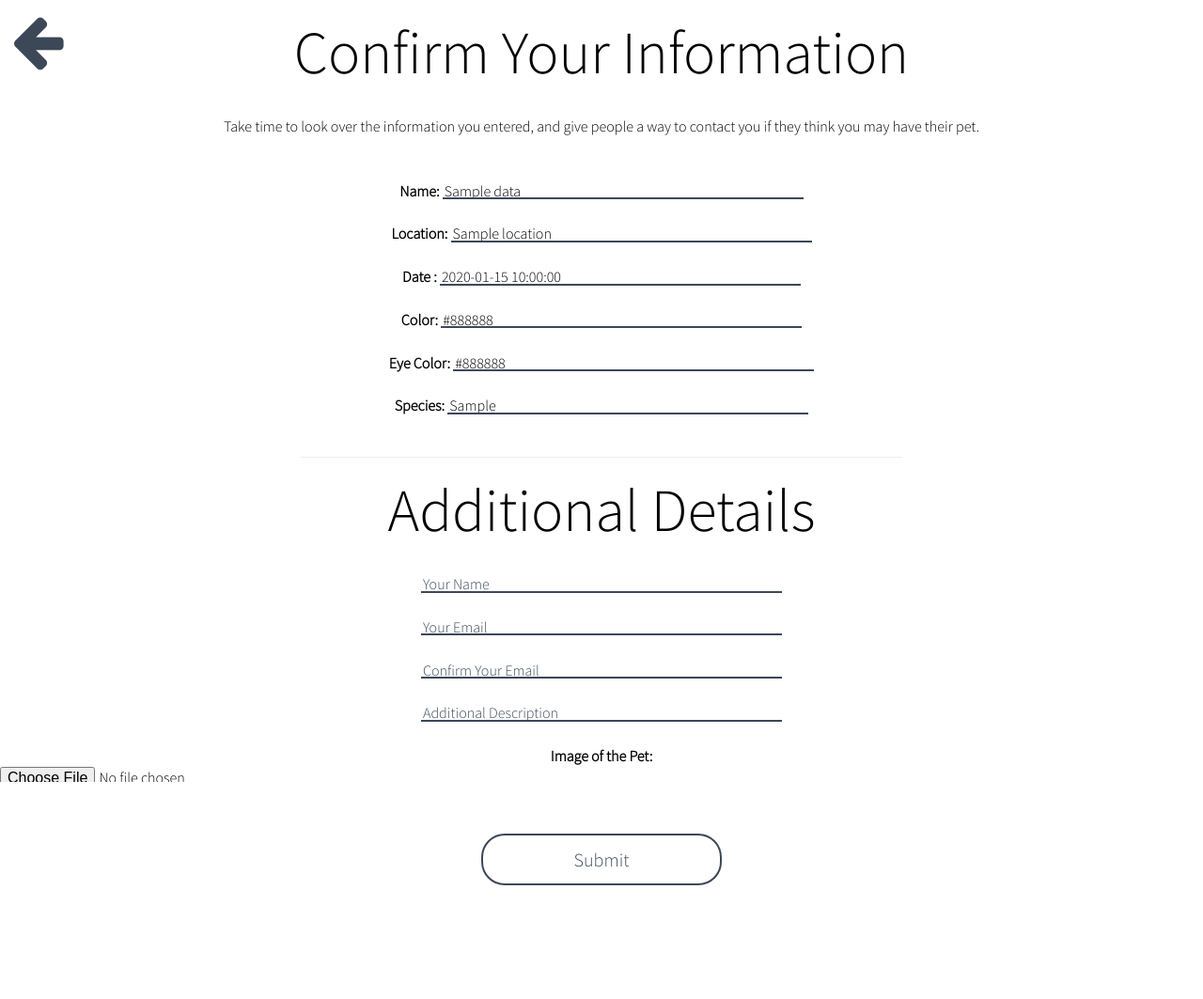
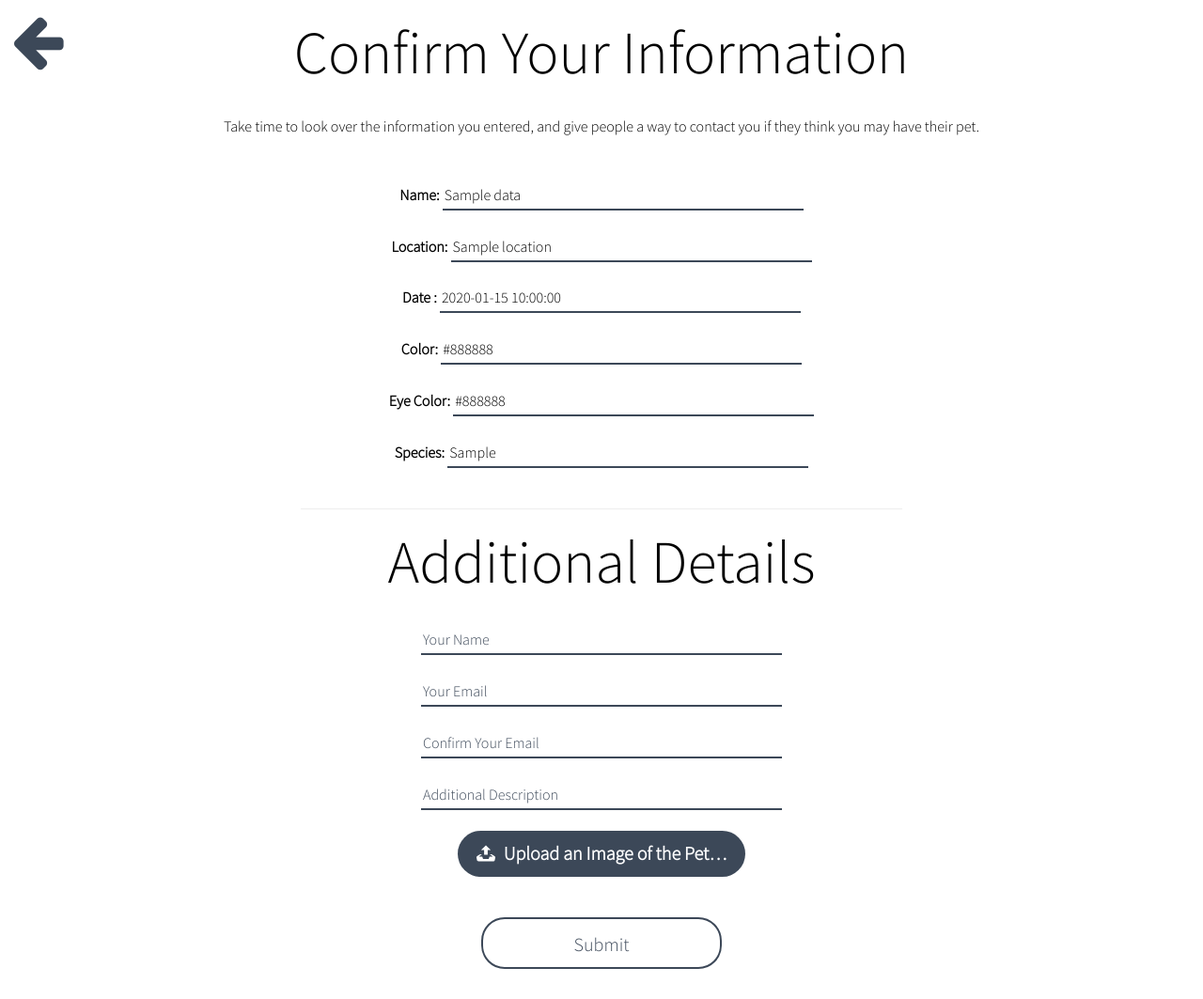
Before and after one commit to pchan37/ubiquitous-happiness, a Flask app: template templates/confirm.html in a window 1280 px wide. Shown: the whole page at 94% size. Before the commit the page ends 942 px from the top, so only its background shows below. Run offline with Flask 2, Linux system fonts and the light colour scheme; the template is opened without the code that fills it: most values are stand-ins (such as "Sample title", 1, 10 or a date in 2020); some libraries are stand-ins or nearby versions; some web fonts are replaced.

Commit message:
added hella nice file upload button

```diff
--- a/devlog.txt
+++ b/devlog.txt
@@ -59,3 +59,4 @@ aymanA - 2017-01-26 04:29:52 AM - finished found and lost.html
 aymanA - 2017-01-26 05:07:20 AM - fixed form responsive click, work on confirm done
 aymanA - 2017-01-26 05:15:27 AM - done with confirm, more styles
 aymanA - 2017-01-26 05:34:15 AM - added splice to found/lost, not working yet
+aymanA - 2017-01-26 06:21:40 AM - file upload button, confirm done
--- a/static/confirm.js
+++ b/static/confirm.js
@@ -17,7 +17,7 @@ $('form :input').on('change input', function(){
 });
 
 var upload = function(){
-    var fileList = document.getElementById('fileUpload').files;
+    var fileList = document.getElementById('file-1').files;
     var formData = new FormData();
     formData.append("imgFile", fileList[0]);
     $.ajax({
@@ -33,6 +33,6 @@ var upload = function(){
     });
 };
 
-document.getElementById('fileUpload').onchange = function(event){
+document.getElementById('file-1').onchange = function(event){
     upload();
 };
--- /dev/null
+++ b/static/custom-file-input.js
@@ -0,0 +1,34 @@
+/*
+	By Osvaldas Valutis, www.osvaldas.info
+	Available for use under the MIT License
+*/
+
+'use strict';
+
+;( function ( document, window, index )
+{
+	var inputs = document.querySelectorAll( '.inputfile' );
+	Array.prototype.forEach.call( inputs, function( input )
+	{
+		var label	 = input.nextElementSibling,
+			labelVal = label.innerHTML;
+
+		input.addEventListener( 'change', function( e )
+		{
+			var fileName = '';
+			if( this.files && this.files.length > 1 )
+				fileName = ( this.getAttribute( 'data-multiple-caption' ) || '' ).replace( '{count}', this.files.length );
+			else
+				fileName = e.target.value.split( '\\' ).pop();
+
+			if( fileName )
+				label.querySelector( 'span' ).innerHTML = fileName;
+			else
+				label.innerHTML = labelVal;
+		});
+
+		// Firefox bug fix
+		input.addEventListener( 'focus', function(){ input.classList.add( 'has-focus' ); });
+		input.addEventListener( 'blur', function(){ input.classList.remove( 'has-focus' ); });
+	});
+}( document, window, 0 ));
--- a/static/style.css
+++ b/static/style.css
@@ -259,7 +259,7 @@ tr:hover {background-color: #f5f5f5}
 .formInput {
 	text-align: left;
 	width: 30%;
-	height: 2em;
+	height: 2em !important;
 	border: none;
 	border-bottom: 2px solid #3C4858;
 }
@@ -431,6 +431,67 @@ tr:hover {background-color: #f5f5f5}
     transition: background-color 300ms linear;
 }
 
+.js .inputfile, input#file-1.inputfile.inputfile-1 {
+    width: 0.1px;
+    height: 0.1px;
+    opacity: 0;
+    overflow: hidden;
+    position: absolute;
+    z-index: -1;
+}
+
+.inputfile + label {
+    max-width: 80%;
+    font-size: 1.25rem;
+    /* 20px */
+    font-weight: 700;
+    text-overflow: ellipsis;
+    white-space: nowrap;
+    cursor: pointer;
+    display: inline-block;
+    overflow: hidden;
+    padding: 0.625rem 1.25rem;
+    border-radius: 100px;
+    /* 10px 20px */
+}
+
+.no-js .inputfile + label {
+    display: none;
+}
+
+.inputfile:focus + label,
+.inputfile.has-focus + label {
+    outline: 1px dotted #000;
+    outline: -webkit-focus-ring-color auto 5px;
+}
+
+.inputfile + label * {
+    /* pointer-events: none; */
+    /* in case of FastClick lib use */
+}
+
+.inputfile + label svg {
+    width: 1em;
+    height: 1em;
+    vertical-align: middle;
+    fill: currentColor;
+    margin-top: -0.25em;
+    /* 4px */
+    margin-right: 0.25em;
+    /* 4px */
+}
+
+.inputfile-1 + label {
+    color: #FFF;
+    background-color: #3C4858;
+}
+
+.inputfile-1:focus + label,
+.inputfile-1.has-focus + label,
+.inputfile-1 + label:hover {
+    background-color: rgba(60, 72, 87, 0.75);
+}
+
 .pet-info {
 	list-style-type: none;
 }
@@ -438,27 +499,3 @@ tr:hover {background-color: #f5f5f5}
 .drop-shadow {
     box-shadow: 0 4px 8px 0 rgba(0, 0, 0, 0.2), 0 6px 20px 0 rgba(0, 0, 0, 0.19);
 }
-
-.btn-file {
-    position: relative;
-    overflow: hidden;
-}
-.btn-file input[type=file] {
-    position: absolute;
-    top: 0;
-    right: 0;
-    min-width: 100%;
-    min-height: 100%;
-    font-size: 100px;
-    text-align: right;
-    filter: alpha(opacity=0);
-    opacity: 0;
-    outline: none;
-    background: white;
-    cursor: inherit;
-    display: block;
-}
-
-#img-upload{
-    width: 100%;
-}
--- a/templates/confirm.html
+++ b/templates/confirm.html
@@ -19,7 +19,8 @@
       <input type="email" name="email" id="email" placeholder="Your Email" class="formInput" required></input><br><br>
       <input type="email" name="confirmEmail" id="confirmEmail" placeholder="Confirm Your Email" class="formInput" required></input><br><br>
       <input type="text" name="description" id="description" placeholder="Additional Description" class="formInput"></input><br><br>
-      <b>Image of the Pet:</b><input type="file" name="fileUpload" id="fileUpload">
+      <input type="file" name="file-1[]" id="file-1" class="inputfile inputfile-1" data-multiple-caption="{count} files selected" multiple />
+      <label for="file-1"><svg xmlns="http://www.w3.org/2000/svg" width="20" height="17" viewBox="0 0 20 17"><path d="M10 0l-5.2 4.9h3.3v5.1h3.8v-5.1h3.3l-5.2-4.9zm9.3 11.5l-3.2-2.1h-2l3.4 2.6h-3.5c-.1 0-.2.1-.2.1l-.8 2.3h-6l-.8-2.2c-.1-.1-.1-.2-.2-.2h-3.6l3.4-2.6h-2l-3.2 2.1c-.4.3-.7 1-.6 1.5l.6 3.1c.1.5.7.9 1.2.9h16.3c.6 0 1.1-.4 1.3-.9l.6-3.1c.1-.5-.2-1.2-.7-1.5z"/></svg> <span>Upload an Image of the Pet&hellip;</span></label>
       <input type="hidden" value="" name="imgURL" id="imgURL"></input><br>
       <input type="submit" id="submitData" class="formInput"></input><br>
     </form>
@@ -28,4 +29,5 @@
 {% endblock %}
 {% block jsFiles %}
 <script src="../static/confirm.js"></script>
+<script src="../static/custom-file-input.js"></script>
 {% endblock %}
```
